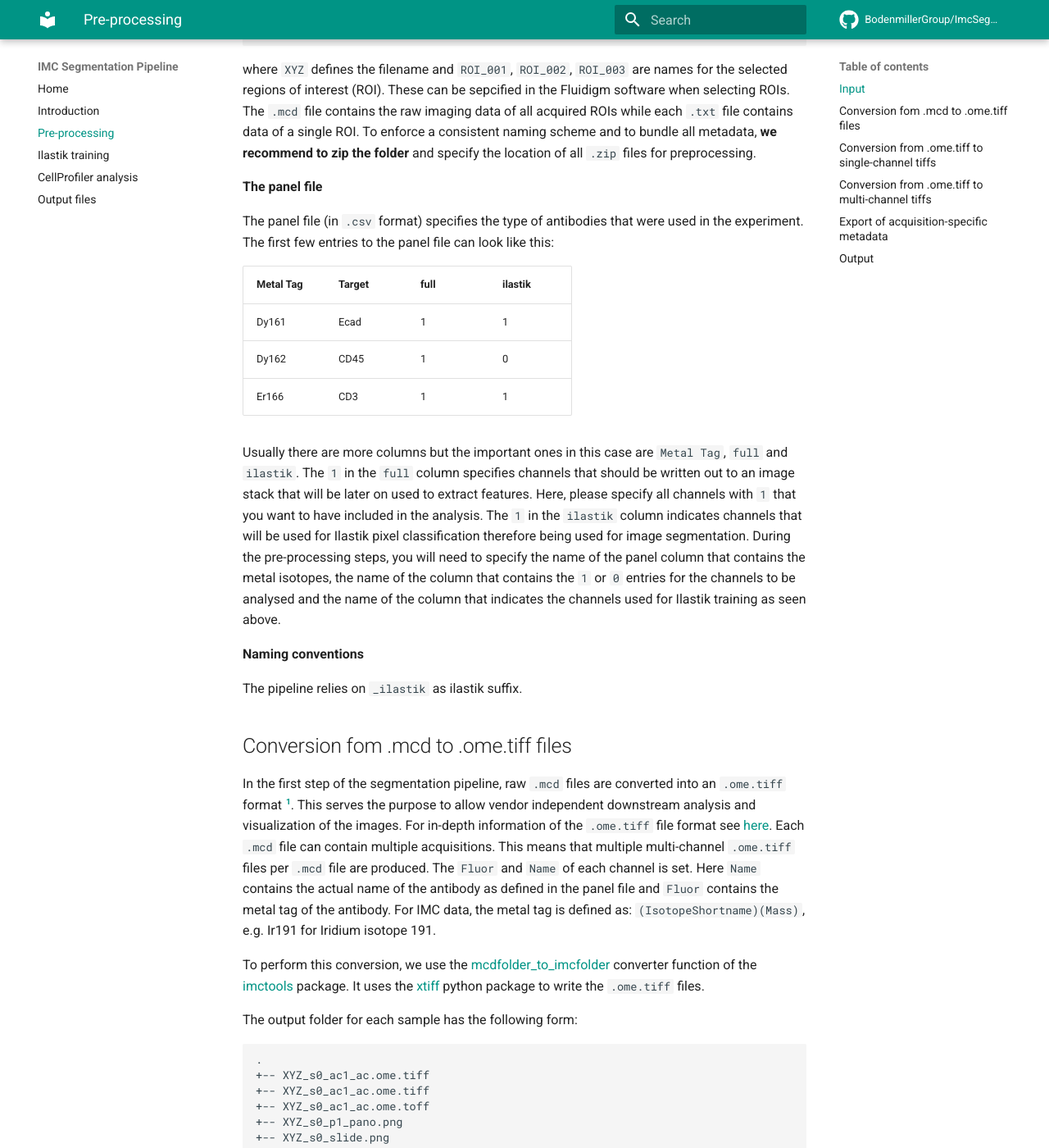
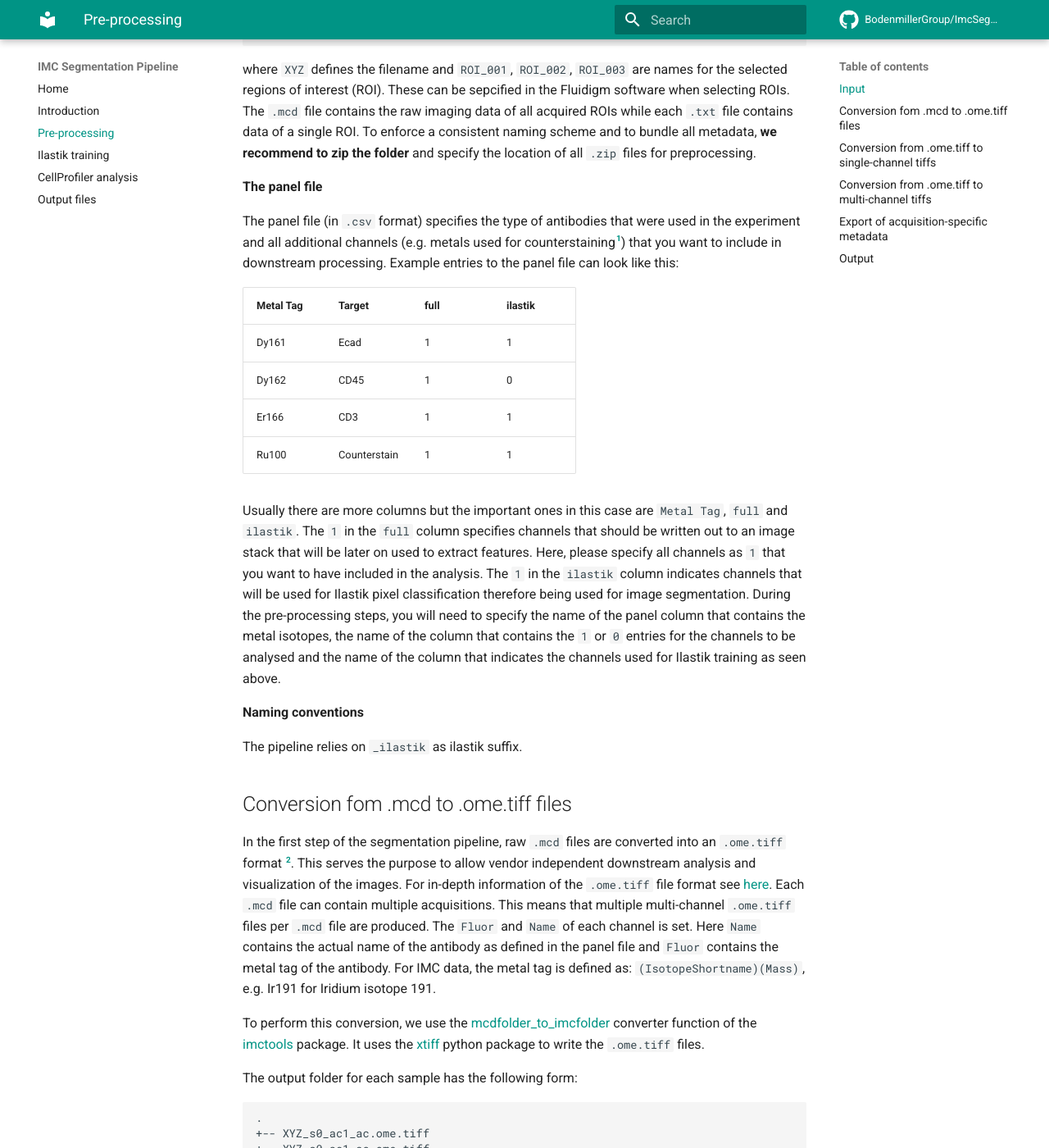
Before and after one commit to BodenmillerGroup/ImcSegmentationPipeline, an MkDocs documentation site: the page built from docs/prepro.md, in a window 1280 px wide and 1400 px high, scrolled down 869 px. Shown: the whole window at 82% size. Built offline with MkDocs 1.6.1 and Material for MkDocs 9.7.7, drawn with Linux system fonts in a browser that asks for light colours; comment, search, counter and statistics services are not loaded; some of the changed text lies outside the part shown.

````diff
--- a/docs/prepro.md
+++ b/docs/prepro.md
@@ -22,24 +22,26 @@ The Hyperion Imaging System produces vendor controlled `.mcd` and `.txt` files i
 +-- XYZ.mcd
 ```
 
-where `XYZ` defines the filename and `ROI_001`, `ROI_002`, `ROI_003` are names for the selected regions of interest (ROI). These can be sepcified in the Fluidigm software when selecting ROIs.
+where `XYZ` defines the filename and `ROI_001`, `ROI_002`, `ROI_003` are names for the selected regions of interest (ROI).
+These can be sepcified in the Fluidigm software when selecting ROIs.
 The `.mcd` file contains the raw imaging data of all acquired ROIs while each `.txt` file contains data of a single ROI.
 To enforce a consistent naming scheme and to bundle all metadata, **we recommend to zip the folder** and specify the location of all `.zip` files for preprocessing.
 
 **The panel file**
 
-The panel file (in `.csv` format) specifies the type of antibodies that were used in the experiment.
-The first few entries to the panel file can look like this:
+The panel file (in `.csv` format) specifies the type of antibodies that were used in the experiment and all additional channels (e.g. metals used for counterstaining[^fn1]) that you want to include in downstream processing.
+Example entries to the panel file can look like this:
 
-|  Metal Tag | Target | full | ilastik |
-|  :---      | :---   | :--- | :---    |
-|  Dy161     | Ecad   | 1    | 1       |
-|  Dy162     | CD45   | 1    | 0       |
-|  Er166     | CD3    | 1    | 1       |
+|  Metal Tag | Target          | full | ilastik |
+|  :---      | :---            | :--- | :---    |
+|  Dy161     | Ecad            | 1    | 1       |
+|  Dy162     | CD45            | 1    | 0       |
+|  Er166     | CD3             | 1    | 1       |
+|  Ru100     | Counterstain    | 1    | 1       |
 
 Usually there are more columns but the important ones in this case are `Metal Tag`, `full` and `ilastik`.
 The `1` in the `full` column specifies channels that should be written out to an image stack that will be later on used to extract features.
-Here, please specify all channels with `1` that you want to have included in the analysis.
+Here, please specify all channels as `1` that you want to have included in the analysis.
 The `1` in the `ilastik` column indicates channels that will be used for Ilastik pixel classification therefore being used for image segmentation.
 During the pre-processing steps, you will need to specify the name of the panel column that contains the metal isotopes, the name of the column that contains the `1` or `0` entries for the channels to be analysed and the name of the column that indicates the channels used for Ilastik training as seen above.
 
@@ -100,4 +102,5 @@ modify this step to generate additional stacks, e.g. for additional tissue struc
 Summarize output
 
 [^fn1]: Goldberg I.G. _et al._ (2005) The open microscopy environment (OME) data model and XML file: open tools for informatics and quantitative analysis in biological imaging. Genome Biology 6(5), R47.
-[^fn2]: Shapiro D. _et al._ (2017) histoCAT: analysis of cell phenotypes and interactions in multiplex image cytometry data. Nature Methods 14, pages873–876.
+[^fn2]: Goldberg I.G. _et al._ (2005) The open microscopy environment (OME) data model and XML file: open tools for informatics and quantitative analysis in biological imaging. Genome Biology 6(5), R47.
+[^fn3]: Shapiro D. _et al._ (2017) histoCAT: analysis of cell phenotypes and interactions in multiplex image cytometry data. Nature Methods 14, pages873–876.
````
Also changed, not shown: other parts of docs/prepro.md (+2 -2 lines), README.md (+10 -2 lines), docs/index.md (+9 -1 lines), .gitmodules (added), preprocessing.ipynb.
